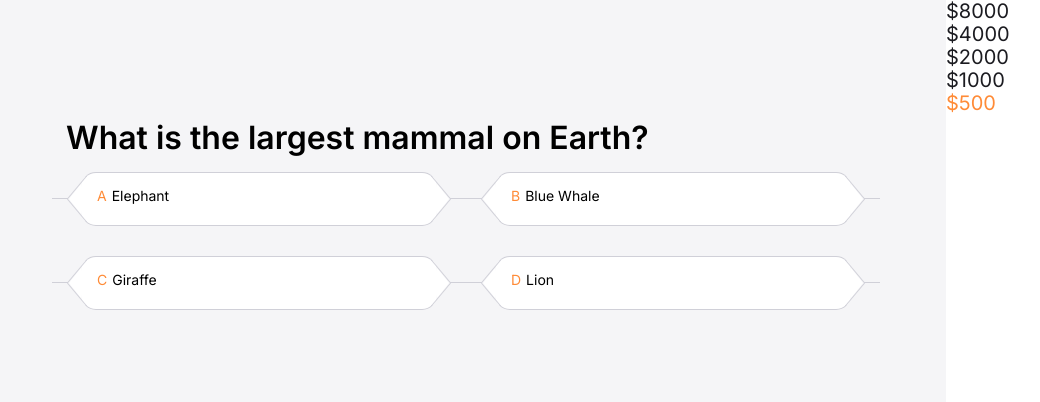
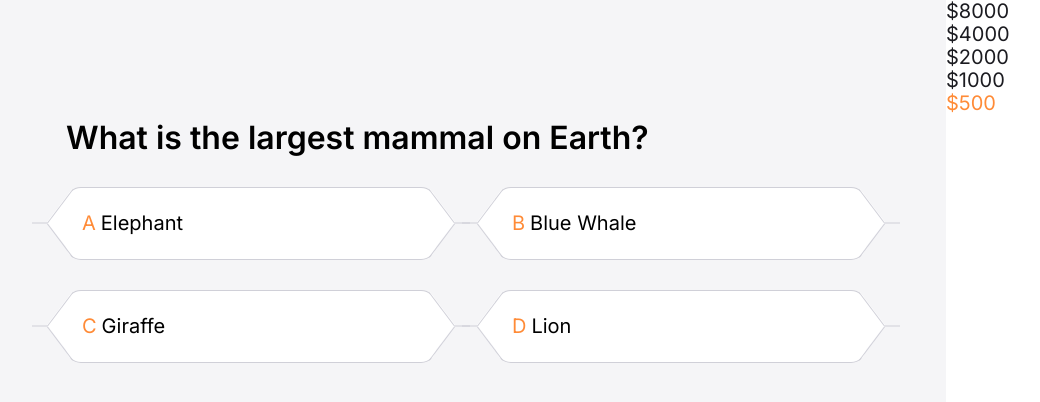
Before and after one commit to maximshkitin/millionaire, a Next.js app: page / in a window 1280 px wide. Both pictures are taken after a click on the button "Start". Shown: the top 402 px of the page, without its empty margins (14-1054 px from the left). Built offline with nearby package versions, Linux system fonts and the light colour scheme.

Commit message:
Created shared QuizInfoOption components for the rounded/triangled buttons
Moved styles from QuizOptions to the new component's style

Implemented answer options styling (without active states)

```diff
--- a/app/components/QuizView/QuizOptions/QuizOptions.tsx
+++ b/app/components/QuizView/QuizOptions/QuizOptions.tsx
@@ -1,7 +1,8 @@
 'use client';
 
 import React from 'react';
-import { QuizOptionTriangle } from './QuizOptionTriangle';
+
+import { QuizInfoOption } from '../../shared';
 
 import { AnswerOption } from '@/app/config/types';
 import { generateAlphabet } from '@/app/helpers/generateAlphabet';
@@ -21,11 +22,10 @@ export const QuizOptions: React.FC<QuizOptionsProps> = ({
     <div className="QuizOptions">
       {options.map((option, index) => (
           <div id={option.id} className="QuizOption" onClick={() => handleClick([option])}>
-
-            <QuizOptionTriangle />
-            <span className="QuizOptionPrefix">{ generateAlphabet()[index] }</span>
+            <QuizInfoOption>
+              <span className="QuizOptionPrefix">{ generateAlphabet()[index] }</span>
               { option.value }
-            <QuizOptionTriangle isReversed />
+            </QuizInfoOption>
 
           </div>
       ))}
--- a/app/components/shared/QuizInfoOption.tsx
+++ b/app/components/shared/QuizInfoOption.tsx
@@ -0,0 +1,23 @@
+import React, { ReactNode } from 'react';
+import { QuizOptionTriangle } from '../QuizView';
+
+import "@/app/styles/shared/QuizInfoOption.scss";
+
+interface QuizInfoOptionProps {
+  className?: string;
+  children: ReactNode;
+}
+
+export function QuizInfoOption({ className = '', children }: QuizInfoOptionProps) {
+  return (
+    <div className={`QuizInfoOption ${className}`}>
+
+      <QuizOptionTriangle />
+
+      {children}
+
+      <QuizOptionTriangle isReversed />
+
+    </div>
+  )
+}
--- a/app/components/shared/index.ts
+++ b/app/components/shared/index.ts
@@ -1,3 +1,4 @@
 export * from './QuizIcon';
 export * from './QuizButton';
 export * from './QuizTextBox';
+export * from './QuizInfoOption';
--- a/app/styles/QuizView/QuizOptions/QuizOptionTriangle.scss
+++ b/app/styles/QuizView/QuizOptions/QuizOptionTriangle.scss
@@ -23,10 +23,10 @@
     height: 0px;
     position: absolute;
     border-style: solid;
-    top: 11px;
-    left: -13px;
+    top: 1px;
+    left: -20px;
     border-style: solid;
-    border-width: 15px 12px 15px 0;
+    border-width: 33px 25px 33px 0;
     border-color: transparent #FFF transparent transparent;
     transform: rotate(0deg);
 
@@ -34,19 +34,19 @@
         position: absolute;
         display: block;
         height: 1px;
-        width: 30px;
+        width: 42px;
         background-color: #D0D0D8;
-        transform: rotate(-50deg);
-        left: -20px;
+        transform: rotate(-53deg);
+        left: -28px;
 
         &Top {
             height: 1px;
-            top: 14px;
+            top: 18px;
         }
 
         &Bottom {
-            transform: rotate(50deg);
-            bottom: 14px;
+            transform: rotate(53deg);
+            bottom: 18px;
         }
 
     }
@@ -56,22 +56,21 @@
     & .QuizOptionTriangle {
         transform: rotate(180deg);
         left: unset;
-        right: -13px;
+        right: -20px;
 
         &Border {
             &Top {
-                bottom: 14px;
-                right: -20px;
+                bottom: 18px;
+                right: -28px;
                 left: unset;
                 top: unset;
             }
 
             &Bottom {
-                top: 14px;
-                right: -20px;
+                top: 18px;
+                right: -28px;
                 left: unset;
                 bottom: unset;
-                transform: rotate(50deg);
             }
         }
     }
--- a/app/styles/QuizView/QuizOptions/QuizOptions.scss
+++ b/app/styles/QuizView/QuizOptions/QuizOptions.scss
@@ -1,7 +1,6 @@
 @import '../../variables.scss';
 
 $Option-height: 54px;
-$Rhombus-size: 32px;
 
 .Quiz {
 
@@ -11,60 +10,12 @@ $Rhombus-size: 32px;
         flex-wrap: wrap;
         align-items: baseline;
         justify-content: space-between;
+        width: 100%;
     }
 
     &Option {
-        background-color: #fff;
-        padding: 15px;
-        margin: 15px;
-        width: calc(50% - 44px);
-        border-radius: 15px;
-        height: $Option-height;
-        border: 1px solid $Black-40;
-        border-color: $Black-40 transparent $Black-40 transparent;
-        font-weight: 400;
-        font-size: 14px;
-        position: relative;
-
-        &::before,
-        &::after {
-            content: '';
-            display: block;
-            position: absolute;
-            height: 1px;
-            left: -30px;
-            width: 16px;
-            top: 49%;
-            background-color: $Black-40;
-        }
-
-        &::after {
-            left: initial;
-            right: -30px;
-        }
-
-        // &::before,
-        // &::after {
-        //     content: '';
-        //     display: block;
-        //     position: absolute;
-        //     width: $Rhombus-size;
-        //     height: $Rhombus-size;
-        //     background-color: $White; /* Цвет фона ромба */
-        //     transform: rotate(45deg); /* Поворот на 45 градусов */
-        //     z-index: 1;
-        //     top: 9px;
-        //     border: 1px solid $Black-40;
-        // }
-
-        // &::before {
-        //     left: -11px;
-        //     border-color: transparent transparent $Black-40 $Black-40 ;
-        // }
-
-        // &::after {
-        //     right: 0;
-        // }
+        width: calc(50% - 30px);
+        margin-top: 30px;
 
         &Prefix {
             color: $Orange-100;
--- /dev/null
+++ b/app/styles/shared/QuizInfoOption.scss
@@ -0,0 +1,42 @@
+@import '../variables.scss';
+
+.QuizOption {
+    .QuizInfoOption {
+        background-color: #fff;
+        width: 100%;
+        padding: 24px 15px;
+        border-radius: 15px;
+        border: 1px solid $Black-40;
+        border-color: $Black-40 transparent $Black-40 transparent;
+        font-weight: 400;
+        position: relative;
+    }
+}
+
+.QuizInfoOption {
+    background-color: #fff;
+    border-radius: 15px;
+    border: 1px solid $Black-40;
+    border-color: $Black-40 transparent $Black-40 transparent;
+    font-weight: 400;
+    font-size: 20px;
+    position: relative;
+
+    &::before,
+    &::after {
+        content: '';
+        display: block;
+        position: absolute;
+        height: 1px;
+        left: -35px;
+        width: 15px;
+        top: 50%;
+        transform: translateY(-50%);
+        background-color: $Black-40;
+    }
+
+    &::after {
+        left: initial;
+        right: -35px;
+    }
+}
```
